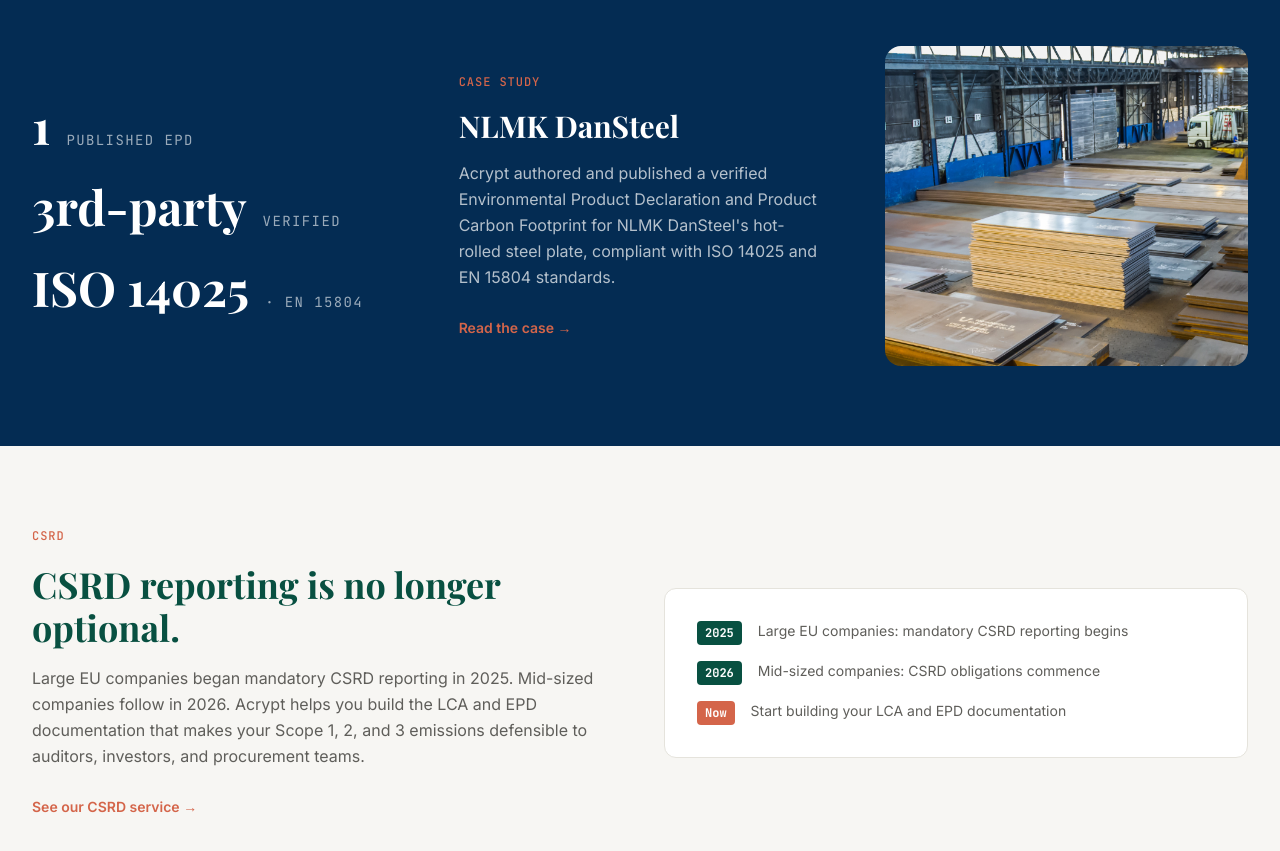
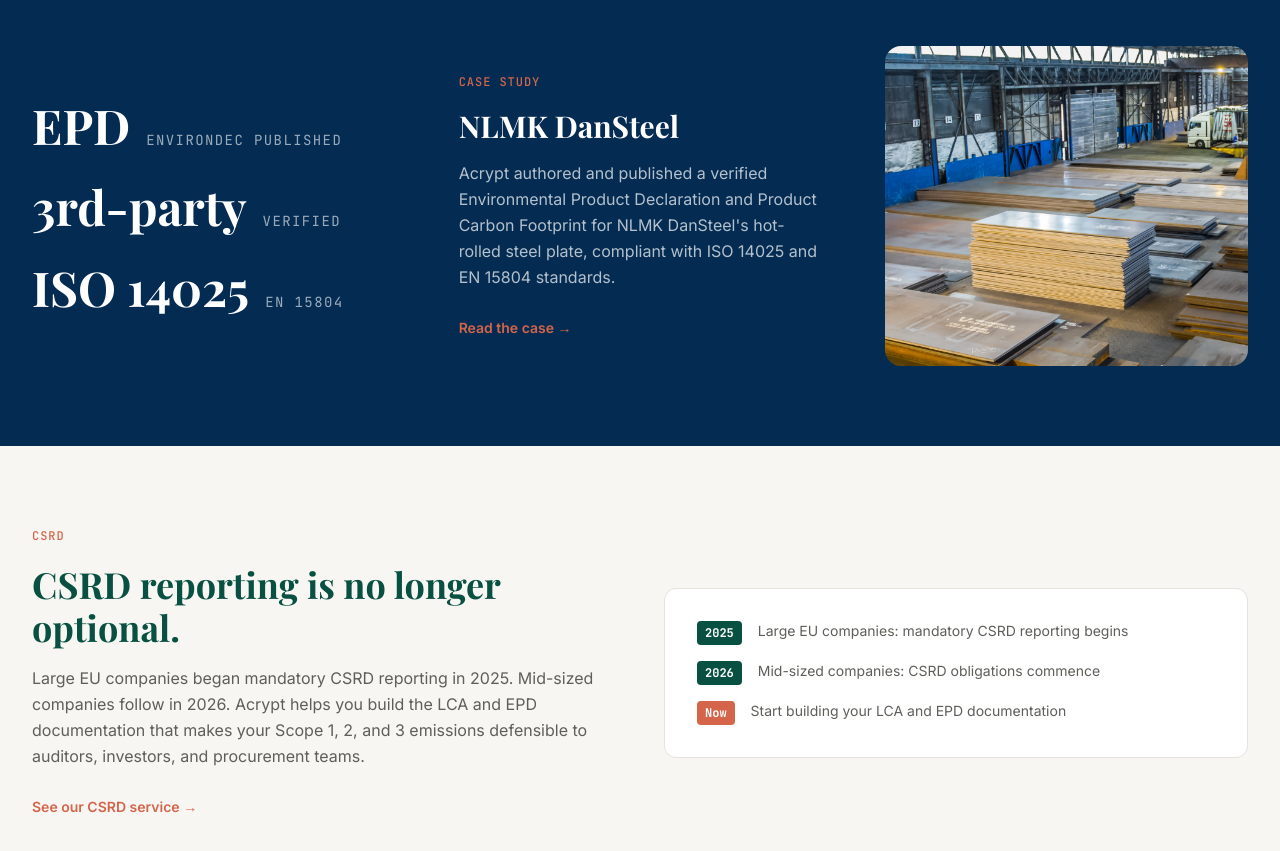
Before and after one commit to acryptco/acrypt-dk, a Next.js app: page / in a window 1280 px wide. Shown: the part 1640-2491 px from the top of the page. Built offline with nearby package versions, Linux system fonts and the light colour scheme; a web font is replaced by a local one.

Commit message:
update proof section stats: EPD Environdec Published, clean ISO label

```diff
--- a/app/page.tsx
+++ b/app/page.tsx
@@ -225,9 +225,9 @@ export default function Home() {
         <div className="max-w-7xl mx-auto px-6 lg:px-8 grid grid-cols-1 lg:grid-cols-3 gap-16 items-center">
           <div className="flex flex-col gap-8">
             {[
-              { stat: "1", label: "Published EPD" },
+              { stat: "EPD", label: "Environdec Published" },
               { stat: "3rd-party", label: "Verified" },
-              { stat: "ISO 14025", label: "· EN 15804" },
+              { stat: "ISO 14025", label: "EN 15804" },
             ].map((item) => (
               <div key={item.stat} className="flex items-baseline gap-4">
                 <span
```
